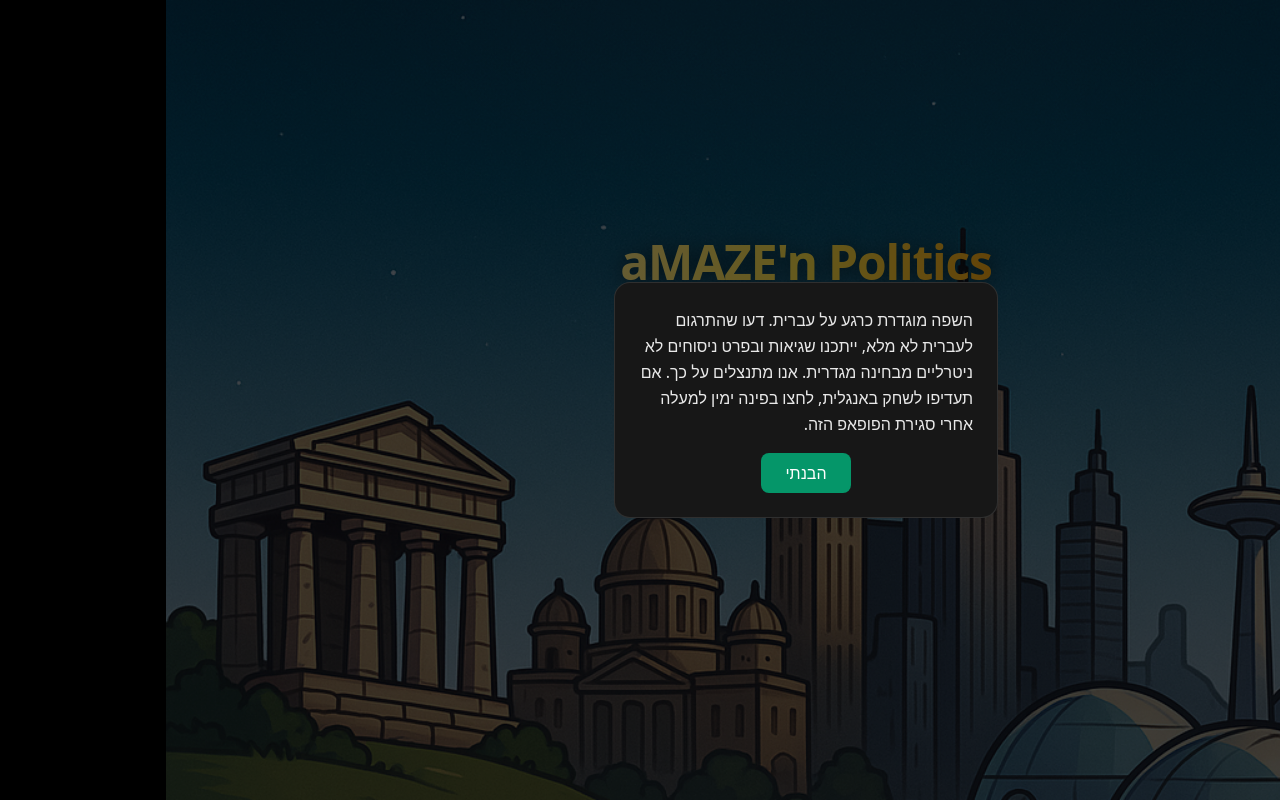
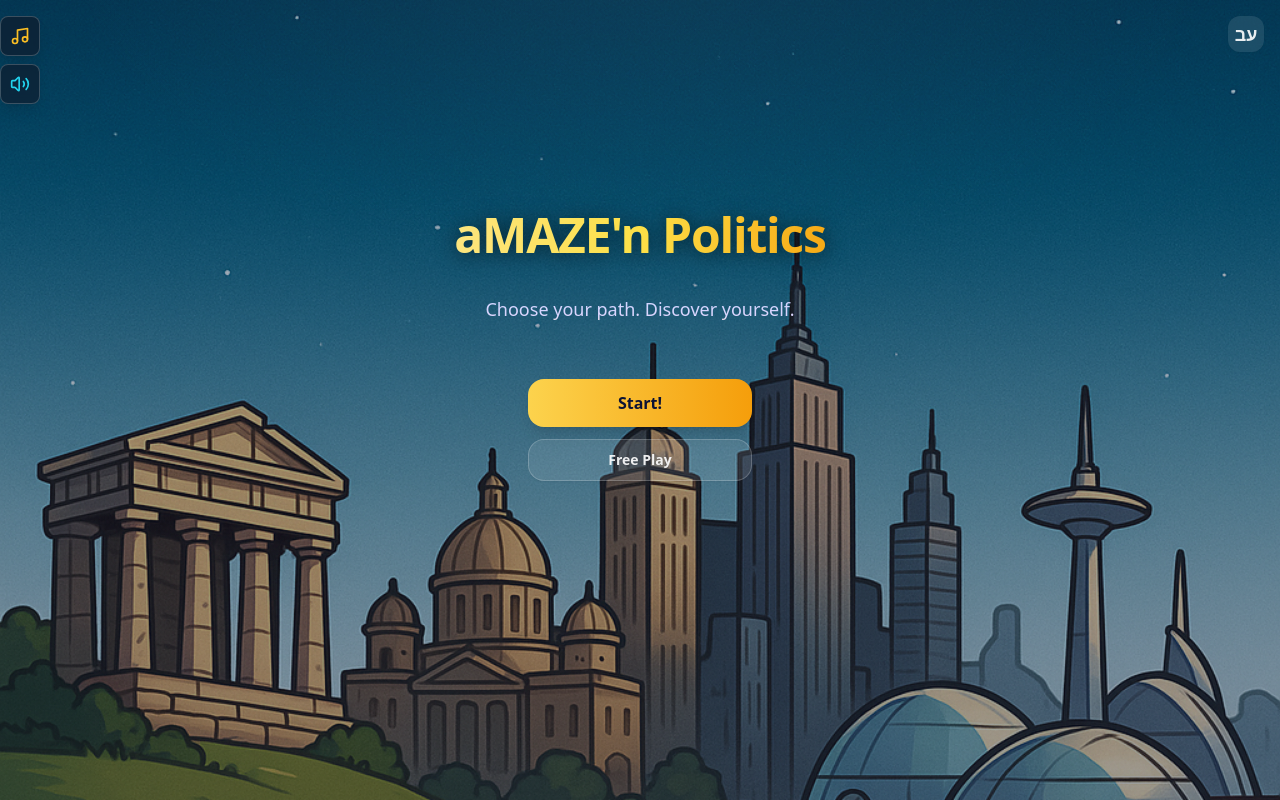
Before and after one commit to Mutajon/aMAZEn_Politics, a React (Vite) app: page / in a window 1280 px wide. Built offline with nearby package versions, Linux system fonts and the light colour scheme; no server answers.

Commit message:
add Free Play button and update language defaults

```diff
--- a/src/i18n/LanguageContext.tsx
+++ b/src/i18n/LanguageContext.tsx
@@ -23,10 +23,10 @@ interface LanguageProviderProps {
 
 // Language provider component
 export function LanguageProvider({ children }: LanguageProviderProps) {
-  // Load language from localStorage or default to Hebrew
+  // Load language from localStorage or default to English
   const [language, setLanguageState] = useState<Language>(() => {
     const saved = localStorage.getItem('game-language');
-    return (saved as Language) || 'he';
+    return (saved as Language) || 'en';
   });
   const [translations, setTranslations] = useState<Record<string, string>>({});
   const [isLoading, setIsLoading] = useState(true);
--- a/src/screens/SplashScreen.tsx
+++ b/src/screens/SplashScreen.tsx
@@ -232,7 +232,7 @@ export default function SplashScreen({
     }
   };
 
-  // Handle start button click (when not in experiment mode, skip ID modal)
+  // Handle start button click (experiment mode - shows ID modal)
   const handleStartClick = async () => {
     // Play click sound
     audioManager.playSfx('click-soft');
@@ -240,18 +240,27 @@ export default function SplashScreen({
     // Request fullscreen mode
     await requestFullscreen();
 
-    if (experimentMode) {
-      // In experiment mode, show ID modal
-      setShowIDModal(true);
-      return;
-    }
+    // Show ID modal for experiment mode
+    setShowIDModal(true);
+  };
 
-    // Not in experiment mode - start game directly
+  // Handle free play button click (skips ID modal, goes directly to role selection)
+  const handleFreePlayClick = async () => {
+    // Play click sound
+    audioManager.playSfx('click-soft');
+
+    // Request fullscreen mode
+    await requestFullscreen();
+
+    // Disable experiment mode for free play
+    setExperimentMode(false);
+
+    // Start game directly without ID collection
     setIsLoading(true);
     setShowSettings(false);
 
     try {
-      // Set consent to true for non-experiment mode
+      // Set consent to true for free play mode
       useLoggingStore.getState().setConsented(true);
 
       // Start new logging session
@@ -268,9 +277,10 @@ export default function SplashScreen({
       narrator.prime();
       playMusic('background', true);
 
-      onStart();
+      // Navigate to role selection (full carousel) instead of dream
+      push("/role");
     } catch (error) {
-      console.error('Error starting game:', error);
+      console.error('Error starting free play:', error);
       setIsLoading(false);
       alert('An error occurred while starting the game. Please try again.');
     }
@@ -643,7 +653,7 @@ export default function SplashScreen({
         </div>
 
         <div className="mt-8 flex flex-col items-center gap-3 min-h-[52px]">
-  {/* Primary: Start */}
+  {/* Primary: Start (Experiment Mode) */}
   <motion.button
     initial={{ opacity: 0, rotate: 0 }}
     animate={{ opacity: showButton ? 1 : 0, rotate: 0 }}
@@ -666,6 +676,20 @@ export default function SplashScreen({
     className="w-[14rem] rounded-2xl px-4 py-3 text-base font-semibold bg-gradient-to-r from-amber-300 to-amber-500 text-[#0b1335] shadow-lg active:scale-[0.98] focus:outline-none focus:ring-2 focus:ring-amber-300/60"
   >
     {lang("START_BUTTON")}
+  </motion.button>
+
+  {/* Free Play Button - skips ID collection, goes to full role carousel */}
+  <motion.button
+    initial={{ opacity: 0 }}
+    animate={{ opacity: showButton ? 1 : 0 }}
+    transition={{ delay: 0.05, type: "spring", stiffness: 250, damping: 22 }}
+    style={{ visibility: showButton ? "visible" : "hidden" }}
+    onClick={handleFreePlayClick}
+    className="w-[14rem] rounded-2xl px-4 py-2.5 text-sm font-semibold
+               bg-white/10 hover:bg-white/20 text-white/90 border border-white/20
+               shadow-sm active:scale-[0.98] focus:outline-none focus:ring-2 focus:ring-white/30"
+  >
+    {lang("FREE_PLAY_BUTTON")}
   </motion.button>
 
   {/* Secondary: High Scores (subtle/glass) - TEMPORARILY HIDDEN */}
--- a/src/store/settingsStore.ts
+++ b/src/store/settingsStore.ts
@@ -177,7 +177,7 @@ export const useSettingsStore = create<SettingsState>()(
       treatment: "semiAutonomy",
       setTreatment: (v) => set({ treatment: v }),
 
-      // NEW: Experiment mode gate (default ON - for experimental distribution)
+      // NEW: Experiment mode gate (default ON - experiment mode)
       experimentMode: true,
       setExperimentMode: (v) => set({ experimentMode: v }),
       toggleExperimentMode: () => set({ experimentMode: !get().experimentMode }),
@@ -208,7 +208,7 @@ export const useSettingsStore = create<SettingsState>()(
         skipPreviousContext: s.skipPreviousContext,
         // NOTE: backstageMode is NOT persisted - session-only
         treatment: s.treatment,
-        // NOTE: experimentMode is NOT persisted - session-only (always starts true)
+        // NOTE: experimentMode is NOT persisted - session-only (controlled by button choice)
       }),
     }
   )
```
Also changed, not shown: src/i18n/languages/en.json, src/i18n/languages/he.json.
